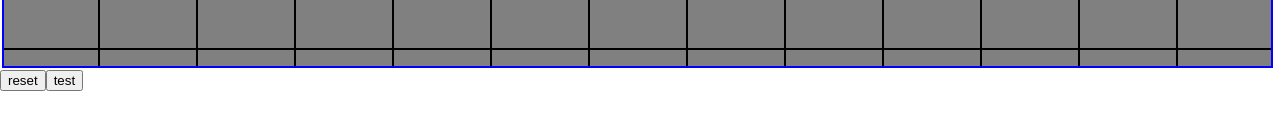
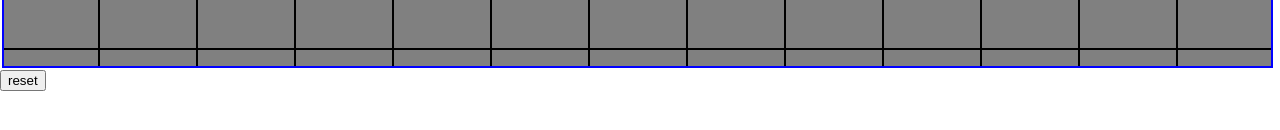
Before and after one commit to ShabanK/minecraft-room-tracker, a React (Vite) app: page / in a window 1280 px wide. Shown: the part 658-788 px from the top of the page. Built offline with nearby package versions, Linux system fonts and the light colour scheme.

Commit message:
clean up

```diff
--- a/src/Map.jsx
+++ b/src/Map.jsx
@@ -51,11 +51,9 @@ export default function Box() {
           } else {
             //check for home
             if (row - 1 === gridRadius && col === gridRadius) {
-              console.log({ direction, homeDirection });
               if (homeDirection === "down") {
                 setCurrentSelection({ row: row - 1, col: col });
               }
-              console.log("hit home");
             } else {
               //default
               setCurrentSelection({ row: row - 1, col: col });
@@ -71,11 +69,9 @@ export default function Box() {
           } else {
             //check for home
             if (row + 1 === gridRadius && col === gridRadius) {
-              console.log({ direction, homeDirection });
               if (homeDirection === "up") {
                 setCurrentSelection({ row: row + 1, col: col });
               }
-              console.log("hit home");
             } else {
               //default
               setCurrentSelection({ row: row + 1, col: col });
@@ -91,11 +87,9 @@ export default function Box() {
           } else {
             //check for home
             if (row === gridRadius && col - 1 === gridRadius) {
-              console.log({ direction, homeDirection });
               if (homeDirection === "right") {
                 setCurrentSelection({ row: row, col: col - 1 });
               }
-              console.log("hit home");
             } else {
               //default
               setCurrentSelection({ row: row, col: col - 1 });
@@ -111,11 +105,9 @@ export default function Box() {
           } else {
             //check for home
             if (row === gridRadius && col + 1 === gridRadius) {
-              console.log({ direction, homeDirection });
               if (homeDirection === "left") {
                 setCurrentSelection({ row: row, col: col + 1 });
               }
-              console.log("hit home");
             } else {
               //default
               setCurrentSelection({ row: row, col: col + 1 });
@@ -226,7 +218,6 @@ export default function Box() {
           {mode ? "late" : "early"}
         </button> */}
         <button onClick={reset}>reset</button>
-        <button onClick={debug}>test</button>
       </div>
     </>
   );
```
